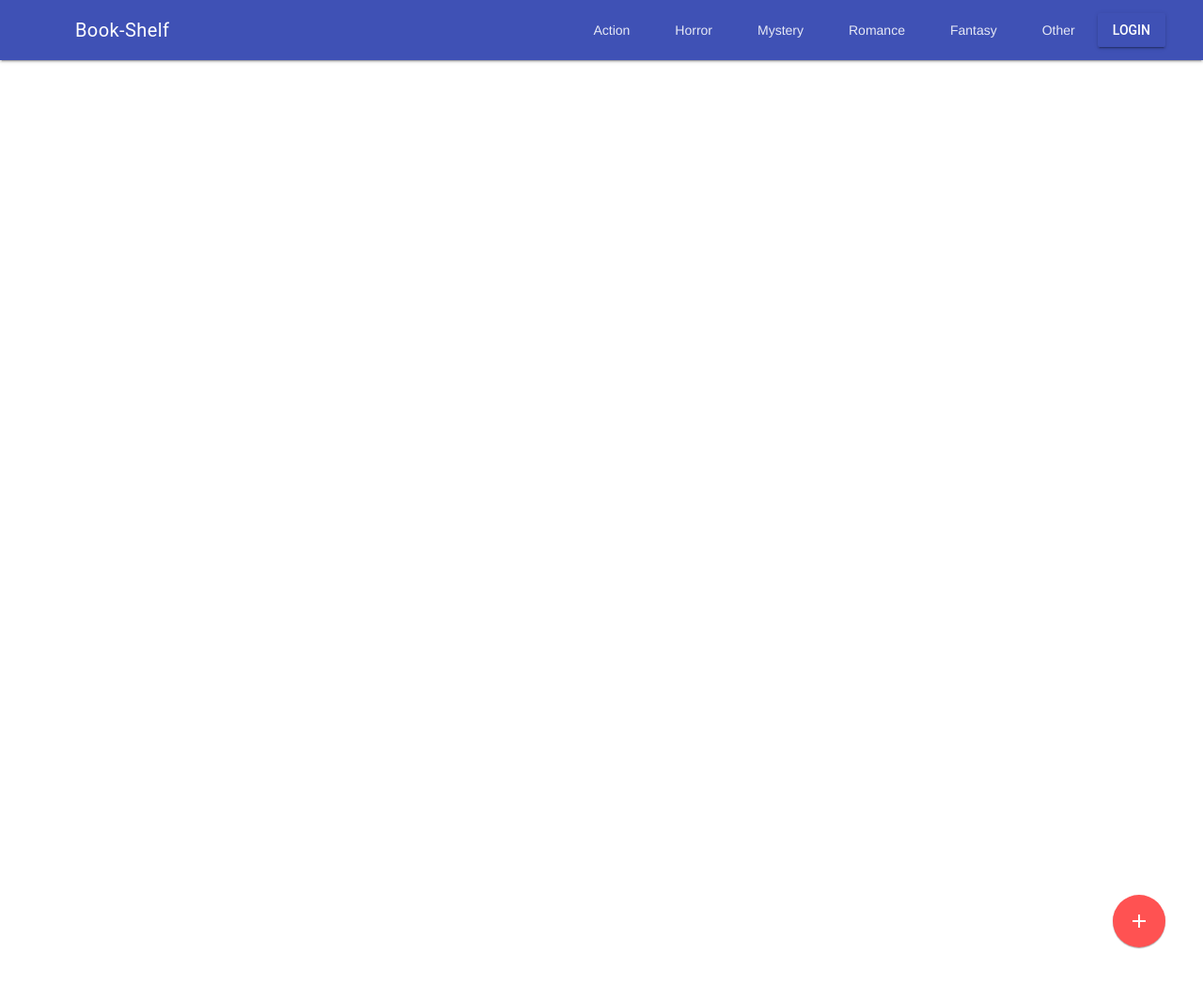
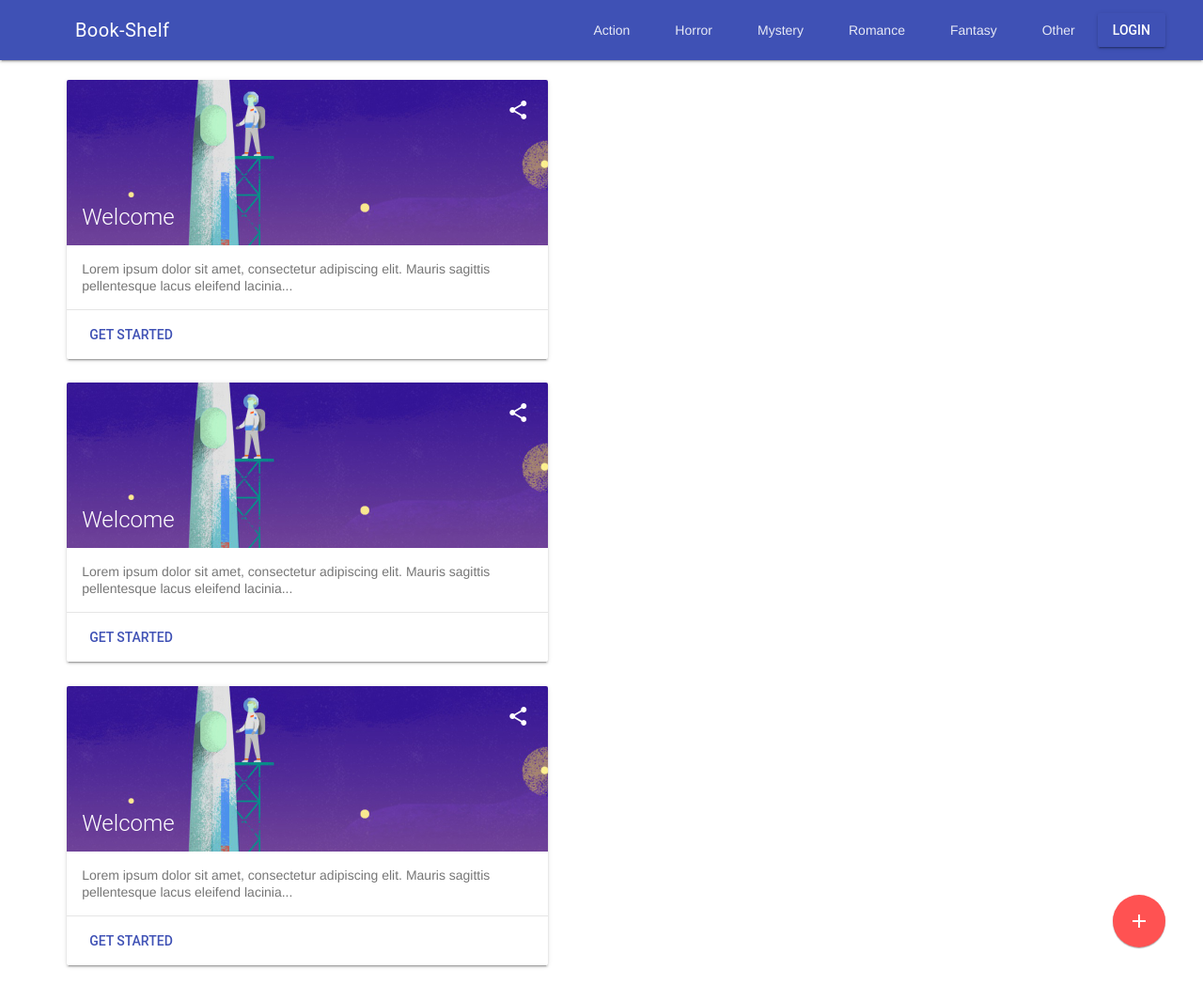
Before and after one commit to sagarchoudhary96/P5-Item-Catalog, a Python web app: template templates/main.html in a window 1280 px wide. Shown: the whole page at 94% size. Run offline with Jinja, Linux system fonts and the light colour scheme; the template is opened without the code that fills it, so the values that code supplies are empty; some libraries are stand-ins or nearby versions.

Commit message:
updated template layout

```diff
--- a/templates/main.html
+++ b/templates/main.html
@@ -13,6 +13,9 @@
     <script
   src="https://code.jquery.com/jquery-3.1.1.min.js"
   integrity="sha256-hVVnYaiADRTO2PzUGmuLJr8BLUSjGIZsDYGmIJLv2b8="
+  crossorigin="anonymous"></script>
+  <script src="http://code.jquery.com/ui/1.12.1/jquery-ui.js"
+    integrity="sha256-T0Vest3yCU7pafRw9r+settMBX6JkKN06dqBnpQ8d30="
   crossorigin="anonymous"></script>
 
 </head>
@@ -57,7 +60,69 @@
       </div>
       <main class="mdl-layout__content">
           <div class="page-content">
+                <div class="mdl-grid">
 
+                     <div class="demo-card-wide mdl-card mdl-shadow--2dp">
+                      <div class="mdl-card__title">
+                        <h2 class="mdl-card__title-text">Welcome</h2>
+                      </div>
+                      <div class="mdl-card__supporting-text">
+                        Lorem ipsum dolor sit amet, consectetur adipiscing elit.
+                        Mauris sagittis pellentesque lacus eleifend lacinia...
+                      </div>
+                      <div class="mdl-card__actions mdl-card--border">
+                        <a class="mdl-button mdl-button--colored mdl-js-button mdl-js-ripple-effect">
+                          Get Started
+                        </a>
+                      </div>
+                      <div class="mdl-card__menu">
+                        <button class="mdl-button mdl-button--icon mdl-js-button mdl-js-ripple-effect">
+                          <i class="material-icons">share</i>
+                        </button>
+                      </div>
+                    </div>
+
+                    <div class="demo-card-wide mdl-card mdl-shadow--2dp">
+                      <div class="mdl-card__title">
+                        <h2 class="mdl-card__title-text">Welcome</h2>
+                      </div>
+                      <div class="mdl-card__supporting-text">
+                        Lorem ipsum dolor sit amet, consectetur adipiscing elit.
+                        Mauris sagittis pellentesque lacus eleifend lacinia...
+                      </div>
+                      <div class="mdl-card__actions mdl-card--border">
+                        <a class="mdl-button mdl-button--colored mdl-js-button mdl-js-ripple-effect">
+                          Get Started
+                        </a>
+                      </div>
+                      <div class="mdl-card__menu">
+                        <button class="mdl-button mdl-button--icon mdl-js-button mdl-js-ripple-effect">
+                          <i class="material-icons">share</i>
+                        </button>
+                      </div>
+                    </div>
+
+                    <div class="demo-card-wide mdl-card mdl-shadow--2dp">
+                      <div class="mdl-card__title">
+                        <h2 class="mdl-card__title-text">Welcome</h2>
+                      </div>
+                      <div class="mdl-card__supporting-text">
+                        Lorem ipsum dolor sit amet, consectetur adipiscing elit.
+                        Mauris sagittis pellentesque lacus eleifend lacinia...
+                      </div>
+                      <div class="mdl-card__actions mdl-card--border">
+                        <a class="mdl-button mdl-button--colored mdl-js-button mdl-js-ripple-effect">
+                          Get Started
+                        </a>
+                      </div>
+                      <div class="mdl-card__menu">
+                        <button class="mdl-button mdl-button--icon mdl-js-button mdl-js-ripple-effect">
+                          <i class="material-icons">share</i>
+                        </button>
+                      </div>
+                    </div>
+
+                </div>
               <!-- Colored FAB button with ripple -->
               <button class="mdl-button mdl-js-button mdl-button--fab mdl-js-ripple-effect mdl-button--colored add-button" id="add-button">
                 <i class="material-icons">add</i>
```
Also changed, not shown: templates/base.html (+31 -4 lines).
